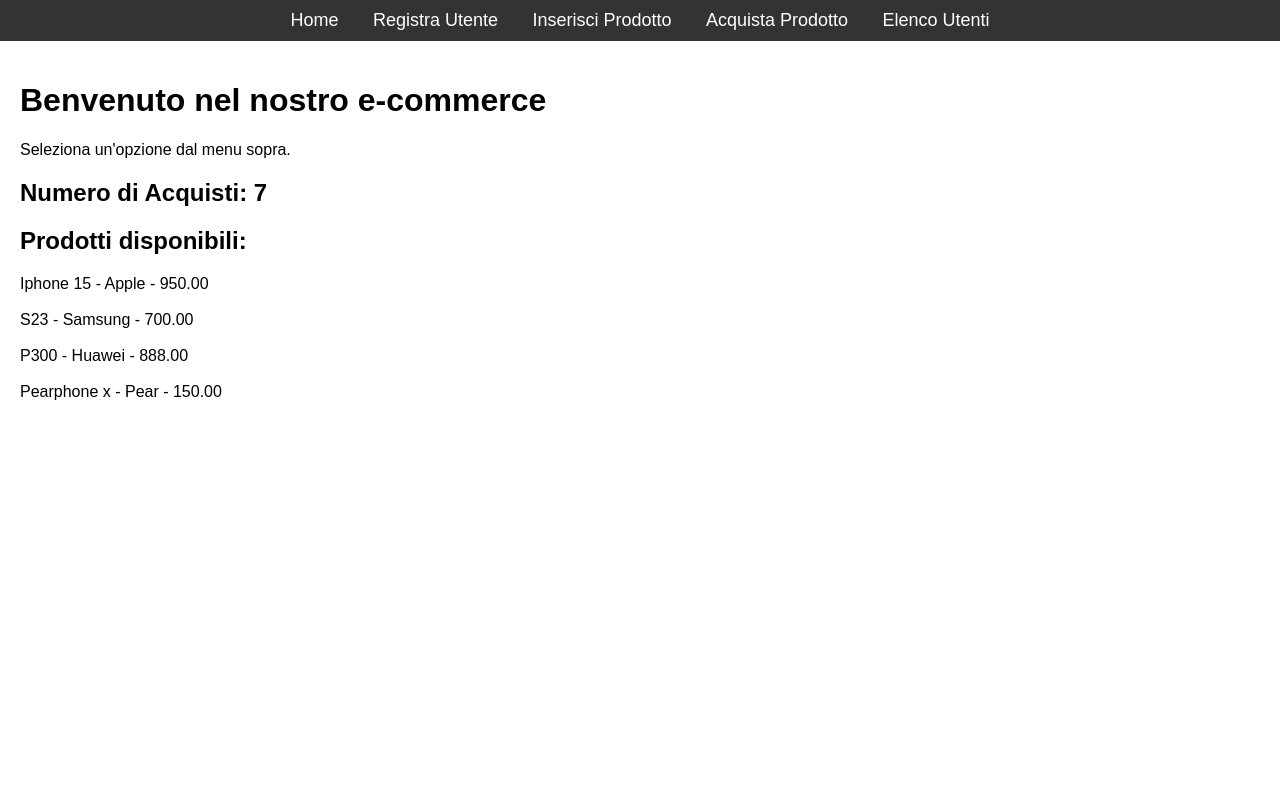
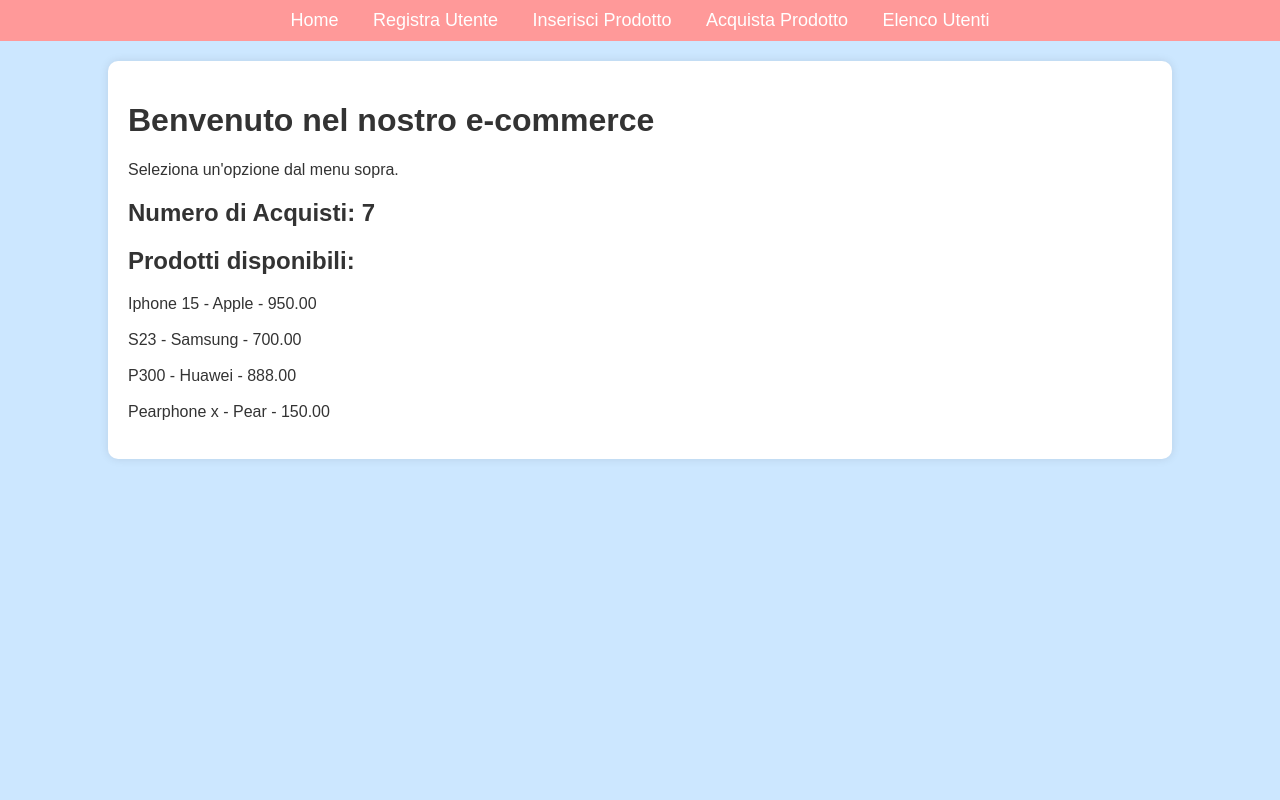
Before and after one commit to ElisaFiorenza/ElisaFiorenza, a PHP site: page /ECommerceCannizzaro/Index.php in a window 1280 px wide. Run offline with PHP 8.4, Linux system fonts and the light colour scheme; data comes from the database, SQL or seed files in the repository.

Commit message:
prova css

```diff
--- a/ECommerceCannizzaro/Index.php
+++ b/ECommerceCannizzaro/Index.php
@@ -2,13 +2,17 @@
 <head>
     <title>E-commerce Cannizzaro</title>
     <style>
+        /* Stili generali */
         body {
             font-family: Arial, sans-serif;
             margin: 0;
             padding: 0;
+            background-color: #cce7ff; /* Blu pastello chiaro */
+            color: #333;
         }
+        /* Stili della barra di navigazione */
         nav {
-            background-color: #333;
+            background-color: #ff9999; /* Rosso pastello */
             padding: 10px 0;
             text-align: center;
         }
@@ -29,8 +33,14 @@
         nav ul li a:hover {
             text-decoration: underline;
         }
+        /* Contenitore principale */
         .container {
             padding: 20px;
+            background-color: white;
+            margin: 20px auto;
+            width: 80%;
+            border-radius: 10px;
+            box-shadow: 0px 0px 10px rgba(0, 0, 0, 0.1);
         }
     </style>
 </head>
@@ -50,23 +60,20 @@
         <p>Seleziona un'opzione dal menu sopra.</p>
 
         <?php
-        // Definizione delle variabili
         $host_name="localhost";
         $username="root";
         $password="";
         $db_name="ECannizzaro";
-        // Connessione al server e al database
         $con = mysqli_connect($host_name, $username, $password, $db_name);
         if (mysqli_connect_errno()) {
-        echo "Impossibile connettersi a MySQL: " . mysqli_connect_error();
-        exit();
-    }
+            echo "Impossibile connettersi a MySQL: " . mysqli_connect_error();
+            exit();
+        }
 
-        // Query per il numero di acquisti
         $query = "SELECT COUNT(*) as totale FROM Acquisti";
         $result = mysqli_query($con, $query);
         foreach($result as $row){
-        echo "<h2>Numero di Acquisti: " . $row['totale'] . "</h2>";
+            echo "<h2>Numero di Acquisti: " . $row['totale'] . "</h2>";
         }
         echo "<h2>Prodotti disponibili:</h2>";
         $query2 = "SELECT modello, marca, prezzo FROM Prodotti ORDER BY id";
@@ -75,9 +82,8 @@
             echo "<tr> <td>" . $row2['modello'] . " - </td>";
             echo "<td>" . $row2['marca'] . " - </td>";
             echo "<td>" . $row2['prezzo'] . "</td></tr><br><br>";
-            }
+        }
         ?>
-        </form>
     </div>
 </body>
 </html>
```
